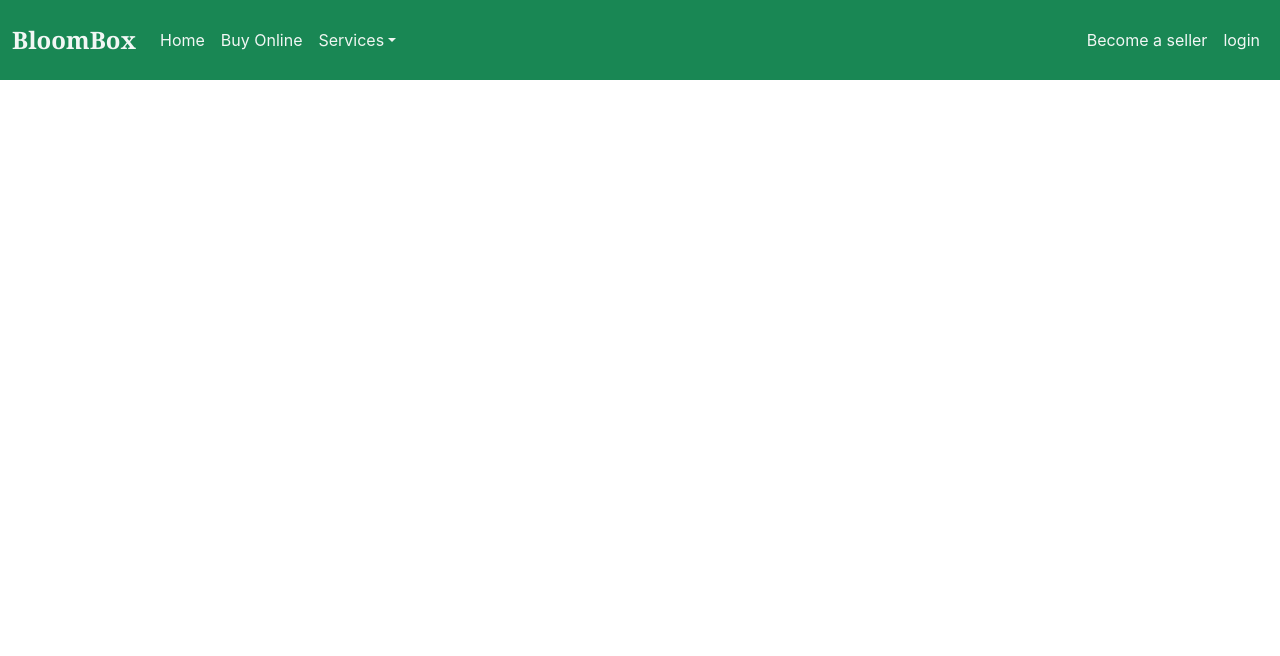
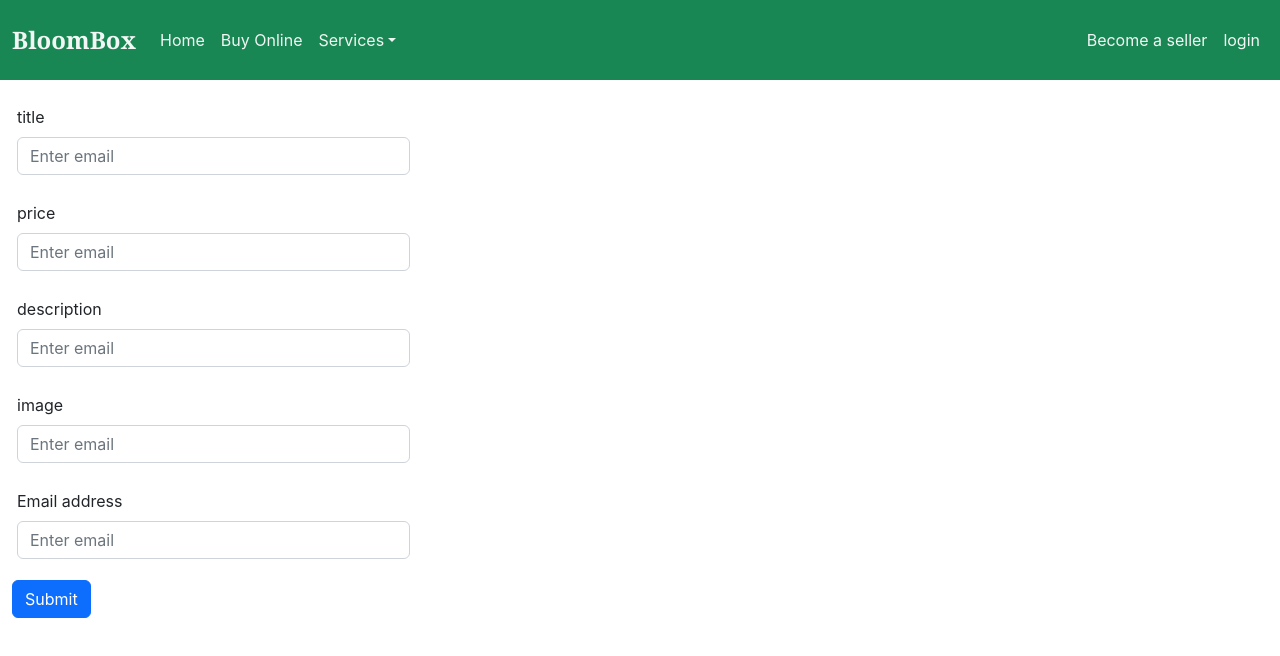
Before and after one commit to malinduruwanthamuthumala/plantit, a React (Create React App) app: page /newPlantUpload in a window 1280 px wide. Shown: the top 656 px of the page. Built offline with nearby package versions, Linux system fonts and the light colour scheme.

Commit message:
Add upload new plant component

```diff
--- a/src/App.js
+++ b/src/App.js
@@ -13,6 +13,7 @@ import {
 } from "react-router-dom";
 import Login from './pages/login';
 import Register from './pages/Register';
+import NewPlantUpload from './pages/newPlantUpload';
 
 function App() {
   return (
@@ -32,6 +33,9 @@ function App() {
           <Route path="/" element={<HomePagePlantIt/>}>
 
           </Route>
+          <Route path="/newPlantUpload" element={<NewPlantUpload/>}>
+
+          </Route>
        </Routes>
       </div>
       </Router>
--- /dev/null
+++ b/src/components/planters/uploadPlantComponent.css
@@ -0,0 +1,7 @@
+.left-aligned{
+    text-align: left;
+}
+
+.form-block{
+    padding:5px;
+}
--- /dev/null
+++ b/src/components/planters/uploadPlantComponent.js
@@ -0,0 +1,67 @@
+import React from "react";
+
+import Button from 'react-bootstrap/Button';
+import Form from 'react-bootstrap/Form';
+import  "./uploadPlantComponent.css";
+
+const PlantUploadForm = () => {
+    return (
+        <div className="container-fluid">
+            <div className="row">
+                <div className="col-md-4">
+                <Form className="left-aligned ">
+                     <Form.Group className="mb-3 form-block" controlId="formBasicEmail">
+                        <Form.Label>title</Form.Label>
+                        <Form.Control type="text" placeholder="Enter email" />
+                        <Form.Text className="text-muted" hidden>
+                            We'll never share your email with anyone else.
+                        </Form.Text>
+                    </Form.Group>
+
+                    <Form.Group className="mb-3 form-block" controlId="formBasicEmail">
+                        <Form.Label>price</Form.Label>
+                        <Form.Control type="text" placeholder="Enter email" />
+                        <Form.Text className="text-muted" hidden>
+                            We'll never share your email with anyone else.
+                        </Form.Text>
+                    </Form.Group>
+
+                    <Form.Group className="mb-3 form-block" controlId="formBasicEmail">
+                        <Form.Label>description</Form.Label>
+                        <Form.Control type="text" placeholder="Enter email" />
+                        <Form.Text className="text-muted" hidden>
+                            We'll never share your email with anyone else.
+                        </Form.Text>
+                    </Form.Group>
+
+                    <Form.Group className="mb-3 form-block" controlId="formBasicEmail">
+                        <Form.Label>image</Form.Label>
+                        <Form.Control type="text" placeholder="Enter email" />
+                        <Form.Text className="text-muted" hidden>
+                            We'll never share your email with anyone else.
+                        </Form.Text>
+                    </Form.Group>
+
+                    <Form.Group className="mb-3 form-block" controlId="formBasicEmail">
+                        <Form.Label>Email address</Form.Label>
+                        <Form.Control type="email" placeholder="Enter email" />
+                        <Form.Text className="text-muted" hidden>
+                            We'll never share your email with anyone else.
+                        </Form.Text>
+                    </Form.Group>
+
+
+                    <Button variant="primary" type="submit">
+                        Submit
+                    </Button>
+                </Form>
+                </div>
+                <div className="col-md-8"></div>
+            </div>
+
+        </div>
+
+    );
+}
+
+export default PlantUploadForm;
--- a/src/components/plantscards/homepageCardComponent.js
+++ b/src/components/plantscards/homepageCardComponent.js
@@ -1,4 +1,4 @@
-import React from "react";
+import React, {useState} from "react";
 import Card from 'react-bootstrap/Card';
 import Button from 'react-bootstrap/Button';
 import "./homePageCardComponent.css";
@@ -6,20 +6,24 @@ import PlantPrices from "../plantPricesCard/plantPriceCard";
 
 const HomePageSellItemsCardCOmponent = (props) => {
     const plant = props;
+    const clickHandler = () =>{
+        debugger
+        setTitle(title + "in the cart");
+        console.log("clicked");
+    }
+
+    const [title,setTitle] = useState(props.plants.title);
+
     return (
         <div className ="container" key={plant.plants}>
 
         <div className="container-fluid"></div>
-
-
-
-
         <div className="plantCard row">
         <Card >
             <Card.Img variant="top" src={plant.plants.img} className="homepageimg" />
             <Card.Body>
                 <div className="row">
-                    <h5 className="landingPage_card_title" >{plant.plants.title}</h5>
+                    <h5 className="landingPage_card_title" >{title}</h5>
                     <PlantPrices plantpricedetails={plant.plants}/>
 
                 </div>
@@ -32,7 +36,7 @@ const HomePageSellItemsCardCOmponent = (props) => {
                     <Button variant="outline-success" className="landingPage_ActionButtons btn-sm btn-block">Buy Now</Button>
                     </div>
                     <div className="col-md-6">
-                    <Button variant="outline-primary" className="landingPage_ActionButtons btn-sm btn-block">Add to cart</Button>
+                    <Button variant="outline-primary" className="landingPage_ActionButtons btn-sm btn-block" onClick={clickHandler}>Add to cart</Button>
                     </div>
                         </div>
                    </div>
--- a/src/pages/homePagePlantIT.js
+++ b/src/pages/homePagePlantIT.js
@@ -11,8 +11,9 @@ class HomePagePlantIt extends React.Component {
 
 
 
-    constructor() {
-        super();
+
+    constructor(props) {
+        super(props);
         this.state = {
             plantCardsPerPage : [],
             plantCards: [{
@@ -92,7 +93,7 @@ class HomePagePlantIt extends React.Component {
                 climetic_conditions: "jhj jsdhfkds sdhjfjkdsf ksdjhfkjsdf ksdjhfksdhjf kdjshfjkdshf kjhfksdjf",
                 scientific_name: "jhsdfjvsdhjfvdsf",
             }],
-            perPage:8,
+            perPage:6,
             currentPage:0,
 
         }
@@ -108,12 +109,19 @@ class HomePagePlantIt extends React.Component {
         debugger
         const plantsList = this.state.plantCards;
         const perPage = this.state.perPage;
-        const startIndex =  this.state.currentPage * perPage;
+        const startIndex =  (this.state.currentPage * perPage);
         const noOfPlants = plantsList.length;
-        const endIndex = startIndex + (8 - noOfPlants%perPage);
+        const endIndex = startIndex + perPage < noOfPlants - 1 ? startIndex + perPage : noOfPlants - 1;
         const filteredPlantsList = plantsList.slice(startIndex,endIndex);
 
         this.setState({ plantCardsPerPage: filteredPlantsList });
+    }
+
+    clickHandler = () => {
+        debugger
+        const currentPage = ++this.state.currentPage
+        this.setState({ currentPage: currentPage });
+        this.setPagePagination();
     }
 
     render() {
@@ -134,7 +142,9 @@ class HomePagePlantIt extends React.Component {
                     </div>
                 </div>
                 <div className="padding20 center">
+                <button  onClick={this.clickHandler}> next</button>
                     <PaginationLanding></PaginationLanding>
+
                 </div>
                 <div className="heightto400 ">
                   <Corousal></Corousal>
--- /dev/null
+++ b/src/pages/newPlantUpload.js
@@ -0,0 +1,15 @@
+import React from "react";
+
+import PlantUploadForm from "../components/planters/uploadPlantComponent";
+
+
+const NewPlantUpload = () => {
+
+    return (
+        <div>
+            <PlantUploadForm></PlantUploadForm>
+        </div>
+    );
+}
+
+export default NewPlantUpload;
```
